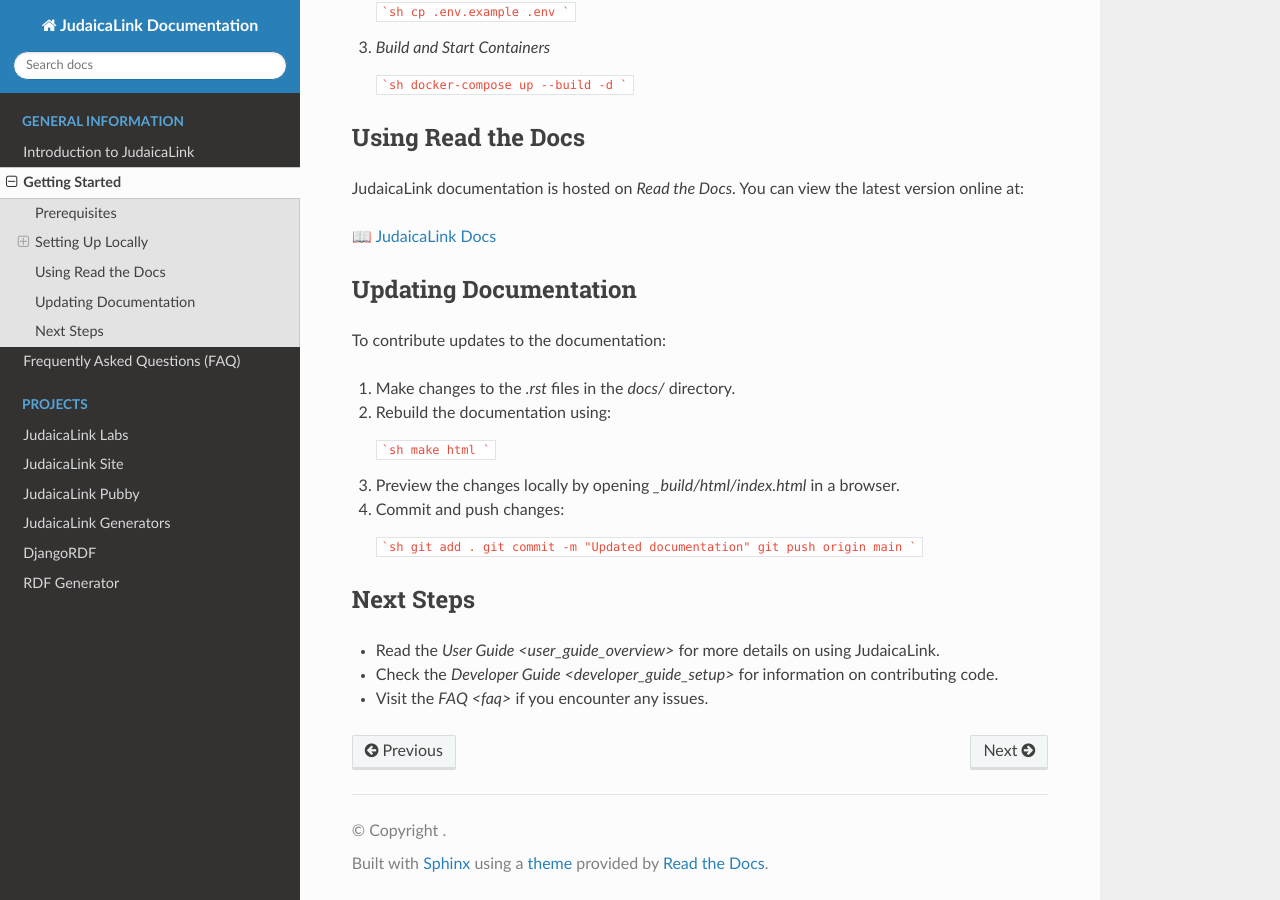
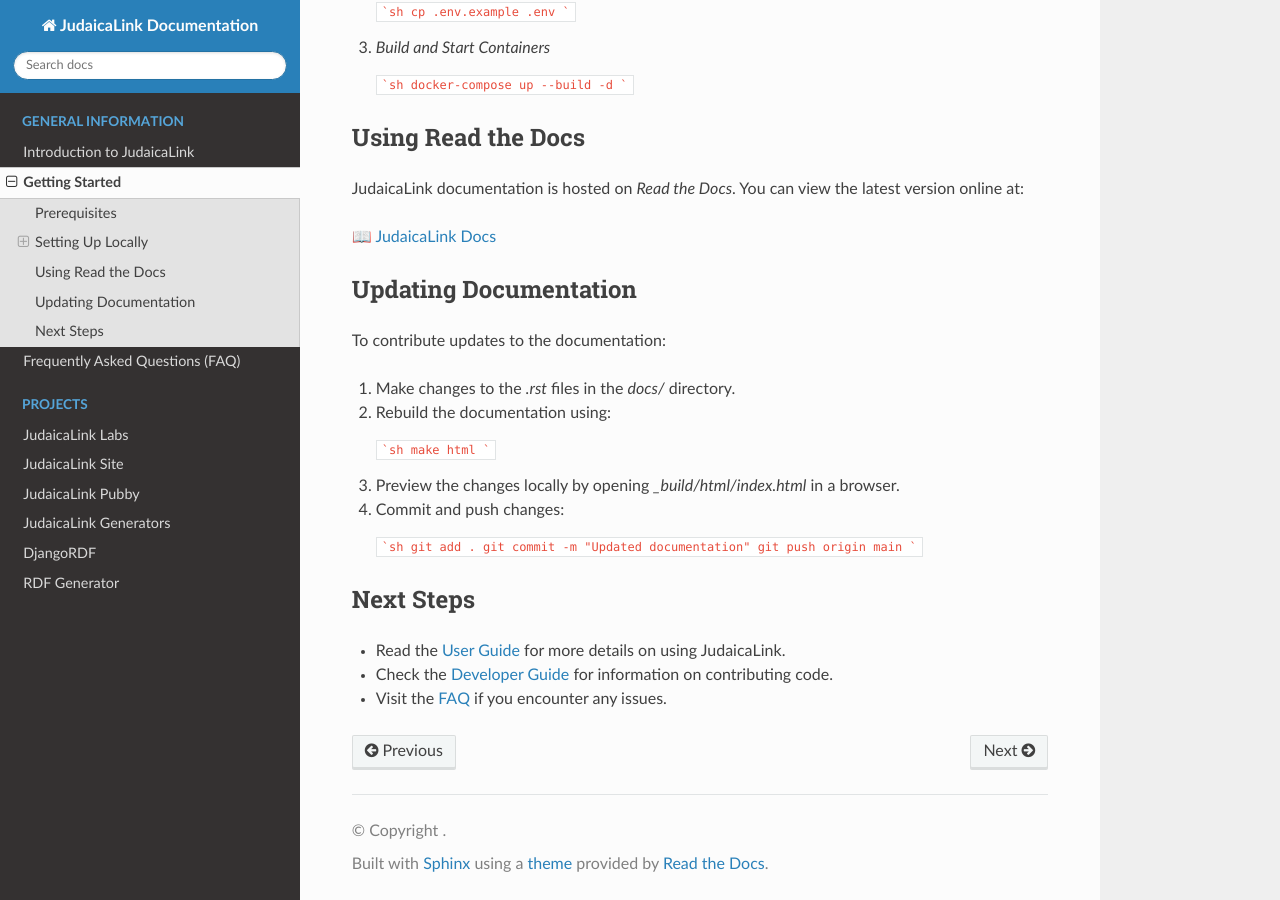
Before and after one commit to bsesic/judaicalink-docs, a Sphinx documentation site: the page built from docs/getting_started.rst, in a window 1280 px wide and 900 px high, scrolled down 2074 px. Built offline with Sphinx 7.4.7 and the Read the Docs theme 3.1.0, drawn with Linux system fonts in a browser that asks for light colours; pages that are not in the unit, such as notebooks, are missing from menus; some of the changed lines change nothing that is shown.

Commit message:
getting_started.rst updated

```diff
--- a/docs/developer_guide/setup.rst
+++ b/docs/developer_guide/setup.rst
@@ -1,3 +1,6 @@
+.. _developer_guide_setup:
+
+===========s
 Setup Guide
 ===========
 
--- a/docs/getting_started.rst
+++ b/docs/getting_started.rst
@@ -178,6 +178,6 @@
 Next Steps
 ----------
 
-* Read the `User Guide <user_guide_overview>` for more details on using JudaicaLink.
-* Check the `Developer Guide <developer_guide_setup>` for information on contributing code.
-* Visit the `FAQ <faq>` if you encounter any issues.
+* Read the :ref:`User Guide <user_guide_overview>` for more details on using JudaicaLink.
+* Check the :ref:`Developer Guide <developer_guide_setup>` for information on contributing code.
+* Visit the :ref:`FAQ <faq>` if you encounter any issues.
--- a/docs/user_guide/overview.rst
+++ b/docs/user_guide/overview.rst
@@ -1,3 +1,5 @@
+.. _user_guide_overview:
+
 ===================
 User Guide Overview
 ===================
```
